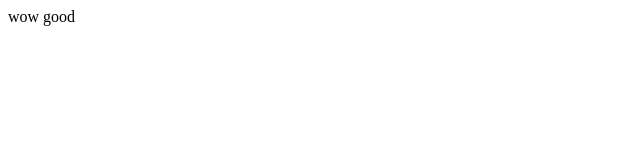
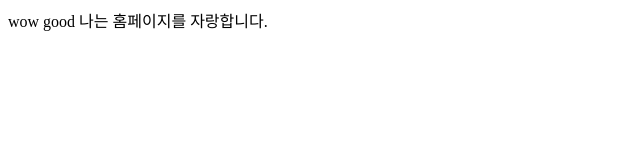
Before and after one commit to nababo/MY_C.io, a plain HTML site: page index.html in a window 1280 px wide. Shown: the whole page, without its empty margins (0-640 px from the left). Drawn offline with Linux system fonts and the light colour scheme.

Commit message:
Update index.html
second

```diff
--- a/index.html
+++ b/index.html
@@ -2,5 +2,5 @@
     <title> wow</title>
     <body>
         wow good
-    </body>
+        나는 홈페이지를 자랑합니다.
 </Html>
```
